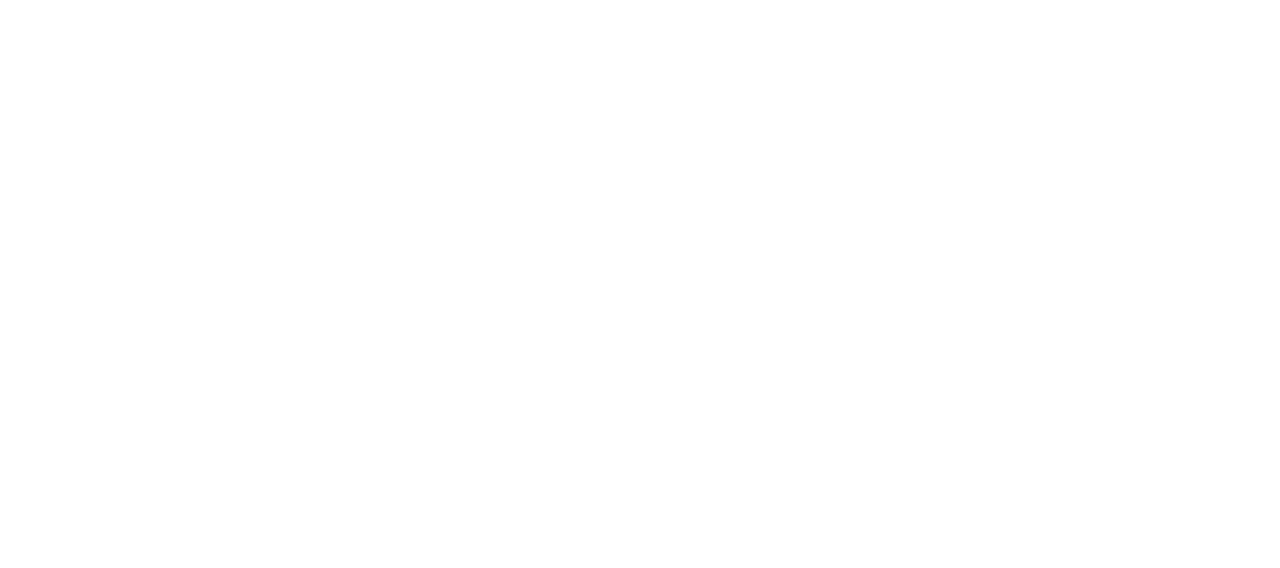
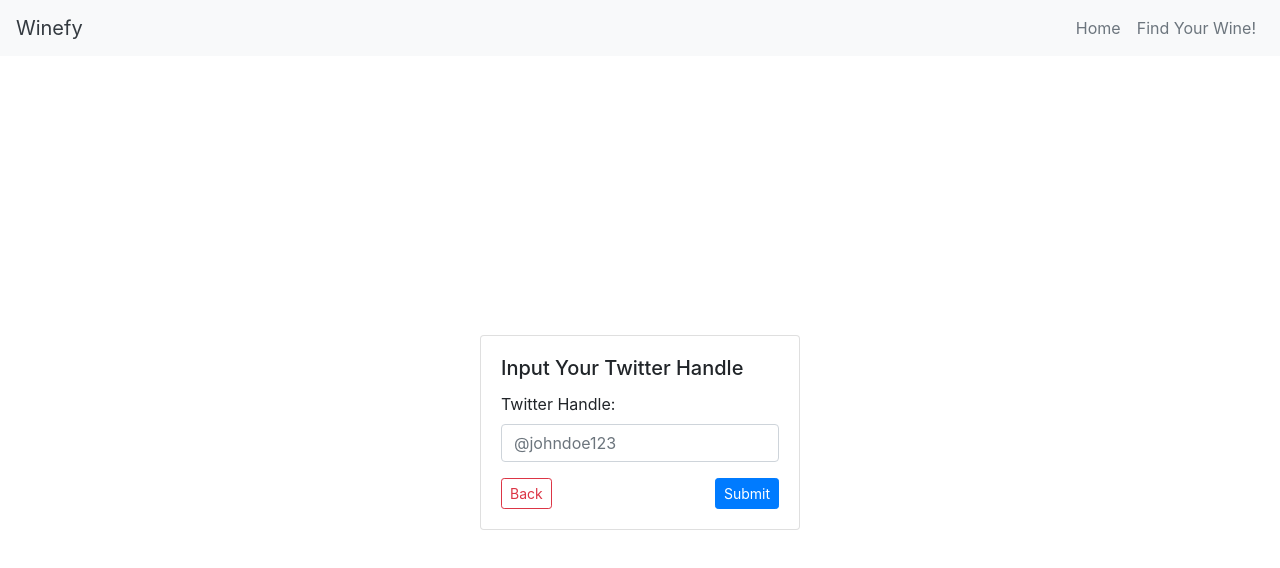
Before and after one commit to jacobvp2/Winefy, a React (Create React App) app in the folder frontend/: page /twitter in a window 1280 px wide. Shown: the top 568 px of the page. Built offline with nearby package versions, Linux system fonts and the light colour scheme.

Commit message:
user journey working

```diff
--- a/frontend/src/App.js
+++ b/frontend/src/App.js
@@ -7,11 +7,12 @@
 import Landing from './Views/Landing';
 import Quiz from './Views/Quiz';
 import Choice from './Views/Choice';
+import Twitter from './Views/Twitter';
 import 'bootstrap/dist/css/bootstrap.min.css';
 
 function App() {
-  const [answers, setAnswers] = useState({
-  })
+  const [answers, setAnswers] = useState({})
+  const [username, setUsername] = useState('')
 
   return (
     <div className="App">
@@ -26,6 +27,9 @@
           <Route path='/choice'>
             <Choice />
           </Route>
+          <Route path='/twitter'>
+            <Twitter username={username} setUsername={setUsername} />
+          </Route>
         </Switch>
       </Router>
     </div>
--- a/frontend/src/Views/Choice.jsx
+++ b/frontend/src/Views/Choice.jsx
@@ -25,7 +25,7 @@
                         <Card.Title>Use your Twitter!</Card.Title>
                         <Card.Subtitle className="mb-2 text-muted">How does this work?</Card.Subtitle>
                         <Card.Text>Our algorithm determines your personality based on your public tweets. It then determines what wine you would enjoy the best!</Card.Text>
-                        <Link to='/quiz/1'><Button variant="primary" className='float-right'>Go!</Button></Link>
+                        <Link to='/twitter'><Button variant="primary" className='float-right'>Go!</Button></Link>
                     </Card.Body>
                 </Card>
                 </div>
--- a/frontend/src/Views/Quiz.jsx
+++ b/frontend/src/Views/Quiz.jsx
@@ -58,7 +58,7 @@
                             }
                             {id < 10 ?
                                 <Link to={`${parseInt(id) + 1}`}>Next</Link> :
-                                <Link to={`${parseInt(id) + 1}`}><Button variant="primary" size='sm'>Submit</Button></Link>
+                                <Link to='/'><Button variant="primary" size='sm' onClick={() => alert(JSON.stringify(answers))}>Submit</Button></Link>
                             }
                         </div>
                     </Card.Body>
--- /dev/null
+++ b/frontend/src/Views/Twitter.jsx
@@ -0,0 +1,41 @@
+import React from 'react'
+import { Link, useParams } from "react-router-dom";
+import Card from 'react-bootstrap/Card';
+import Form from 'react-bootstrap/Form';
+import Button from 'react-bootstrap/Button';
+import Navigation from '../Components/Navigation'
+
+const Twitter = ({ username, setUsername }) => {
+
+    const updateUsername = (e) => {
+        setUsername(e.target.value)
+        console.log(e.target.value)
+    }
+
+    return (
+        <div>
+            <Navigation />
+            <div className='d-flex justify-content-center vh-100'>
+                <div className='align-self-center pb-5'>
+                <Card style={{ width: '20rem' }}>
+                    <Card.Body>
+                        <Card.Title>Input Your Twitter Handle</Card.Title>
+                        <Form onChange={updateUsername}>
+                            <Form.Group>
+                                <Form.Label>Twitter Handle:</Form.Label>
+                                <Form.Control type="text" placeholder="@johndoe123" value={username}/>
+                            </Form.Group>
+                        </Form>
+                        <div className='d-flex justify-content-between'>
+                            <Link to='/choice'><Button variant="outline-danger" size='sm'>Back</Button></Link>
+                            <Link to='/'><Button variant="primary" size='sm' onClick={() => alert(username)}>Submit</Button></Link>
+                        </div>
+                    </Card.Body>
+                </Card>
+                </div>
+            </div>
+        </div>
+    )
+}
+
+export default Twitter
```
